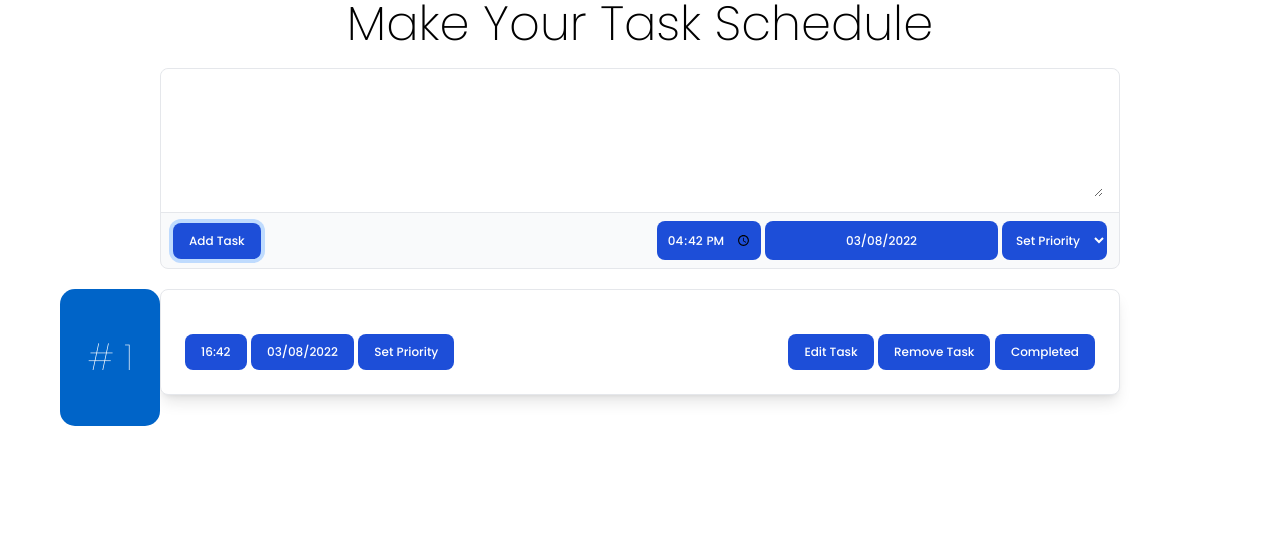
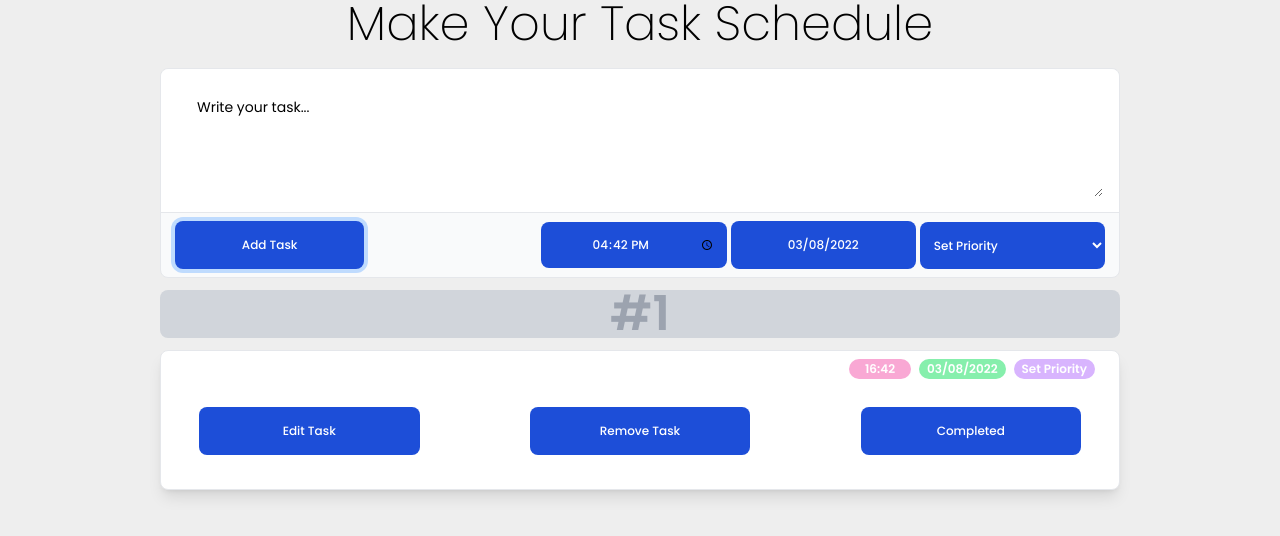
Before and after one commit to jinx71/to-do-list, a plain HTML site: page index.html in a window 1280 px wide. Both pictures are taken after a click on the button "Add Task". Drawn offline with Linux system fonts and the light colour scheme.

Commit message:
to do list built by html5, tailwindCSS, js

```diff
--- a/css/style.css
+++ b/css/style.css
@@ -1,5 +1,7 @@
 body {
     font-family: 'Poppins', sans-serif;
+    background-color: #eee;
+    counter-reset: a;
 }
 
 .strike_none {
@@ -10,24 +12,39 @@ body {
     background-color: green !important;
 }
 
+textarea::placeholder {
+    color: black !important
+}
+
 ::placeholder {
     color: white !important;
 }
 
-.taskBody li {
+/* .taskBody li {
     list-style: none;
     list-style-position: outside;
     counter-increment: counter;
     margin-bottom: 10px;
     font-weight: 300;
 
-}
+} */
 
 #updateButton {
     display: none;
 }
 
-.taskBody li::before {
+ol li {
+    list-style: none;
+
+}
+
+
+.taskNumber::before {
+    counter-increment: a;
+    content: '#' counter(a);
+}
+
+/* .taskBody li::before {
     display: flex;
     justify-content: center;
     align-items: center;
@@ -38,13 +55,23 @@ body {
     left: 60px;
 
     content: "# " counter(counter);
-    /* margin-right: 15px; */
+    margin-right: 15px;
     font-size: 36px;
     font-weight: lighter;
     background-color: rgb(0, 100, 200);
     color: white;
-    /* font-weight: bold; */
+    font-weight: bold;
     padding: 10px;
     border-radius: 15px;
     float: left;
+} */
+
+input {
+    width: 100px;
 }
+
+input[type='time']::-webkit-calendar-picker-indicator {
+    /* background: none; */
+    display: flex;
+
+}
--- a/index.html
+++ b/index.html
@@ -21,33 +21,34 @@
     </header>
     <main class="w-3/4 mx-auto mt-5">
         <div>
-            <div class="mb-4 w-full bg-gray-50 rounded-lg border border-gray-200 dark:bg-gray-700 dark:border-gray-600">
+            <div class="w-full bg-gray-50 rounded-lg border border-gray-200 dark:bg-gray-700 dark:border-gray-600">
                 <div class="py-2 px-4 bg-white rounded-t-lg dark:bg-gray-800">
                     <label for="task" class="sr-only">Task List</label>
-                    <textarea id="task" rows="4"
-                        class="p-5 w-full text-sm text-gray-900 bg-white border-0 dark:bg-gray-800 focus:ring-0 dark:text-white dark:placeholder-gray-400"
+                    <textarea id="task" rows="4" class="p-5 w-full text-sm text-gray-900 bg-white border-0"
                         placeholder="Write your task..."></textarea>
                 </div>
-                <div class="flex justify-between items-center py-2 px-3 border-t dark:border-gray-600">
+                <div
+                    class="flex justify-center items-center md:justify-between flex-col md:flex-row w-full py-2 px-3.5 border-t dark:border-gray-600">
                     <button id="addTaskButton"
-                        class="py-2.5 px-4 text-xs font-medium text-center text-white bg-blue-700 rounded-lg focus:ring-4 focus:ring-blue-200 dark:focus:ring-blue-900 hover:bg-blue-800">
+                        class="px-2.5 py-4 mt-2 md:mt-0 text-xs w-full md:w-1/4 font-medium text-center text-white bg-blue-700 rounded-lg focus:ring-4 focus:ring-blue-200 dark:focus:ring-blue-900 hover:bg-blue-800">
                         Add Task
                     </button>
                     <button id="updateButton"
-                        class=" py-2.5 px-4 text-xs font-medium text-center text-white bg-blue-700 rounded-lg focus:ring-4 focus:ring-blue-200 dark:focus:ring-blue-900 hover:bg-blue-800">
+                        class="px-2.5 py-4 mt-2 md:mt-0 text-xs font-medium md:w-0.5 text-center text-white bg-blue-700 rounded-lg focus:ring-4 focus:ring-blue-200 dark:focus:ring-blue-900 hover:bg-blue-800">
                         Update
                     </button>
-                    <div class="flex pl-0 space-x-1 sm:pl-2">
+                    <div
+                        class="flex justify-center items-center md:justify-end flex-col md:flex-row w-full pl-0 space-x-1">
                         <input type="time" id="setTime"
-                            class="px-2 text-xs font-medium text-center text-white bg-blue-700 rounded-lg focus:ring-4 focus:ring-blue-200 dark:focus:ring-blue-900 hover:bg-blue-800"
+                            class=" text-xs px-2.5 py-3.5 mt-2 md:mt-0 w-full md:w-1/4 font-medium text-center text-white bg-blue-700 rounded-lg focus:ring-4 focus:ring-blue-200 dark:focus:ring-blue-900 hover:bg-blue-800"
                             placeholder="Select time">
 
                         <input datepicker datepicker-autohide datepicker-format="dd/mm/yyyy" type="text" id="setDate"
-                            class="text-xs font-medium text-center text-white bg-blue-700 rounded-lg focus:ring-4 focus:ring-blue-200 dark:focus:ring-blue-900 hover:bg-blue-800"
+                            class=" text-xs w-full px-2.5 py-4 mt-2 md:mt-0 md:w-1/4 font-medium text-center text-white bg-blue-700 rounded-lg focus:ring-4 focus:ring-blue-200 dark:focus:ring-blue-900 hover:bg-blue-800"
                             placeholder="Select date">
 
                         <select id="setPriority"
-                            class="px-2.5 py-2.5 text-xs font-medium  text-white bg-blue-700 rounded-lg focus:ring-4 focus:ring-blue-200 dark:focus:ring-blue-900 hover:bg-blue-800">
+                            class="px-2.5 py-3.5 mt-2 md:mt-0 w-full text-xs  md:w-1/4 font-medium  text-white bg-blue-700 rounded-lg focus:ring-4 focus:ring-blue-200 dark:focus:ring-blue-900 hover:bg-blue-800">
                             <option selected="">Set Priority</option>
                             <option value="Urgent">Urgent</option>
                             <option value="High">High</option>
@@ -62,7 +63,51 @@
         </div>
         <div>
             <ol id="taskBody" class="taskBody list-decimal list-outside">
+                <!-- <li>
+                    <div
+                        class="flex items-center justify-center px-4 text-5xl font-semibold text-center text-gray-400 bg-gray-300 rounded-lg ">
+                        <span>#1</span>
+                    </div>
+                    <div class="taskItem bg-white border border-3 p-6 pt-2 rounded-lg shadow-lg mt-5">
+                        <div class="flex justify-end space-x-2">
+                            <div
+                                class="flex items-center justify-center px-4 text-xs font-semibold text-center text-white bg-pink-300 rounded-full hover:bg-pink-500">
+                                <span>10:12 AM</span>
+                            </div>
+                            <div
+                                class="flex items-center justify-center px-2 py-0.5 text-xs font-semibold text-center text-white bg-green-300 rounded-full hover:bg-green-500">
+                                <span>10 Aug, 2022</span>
+                            </div>
+                            <div
+                                class="flex items-center justify-center px-2 py-0.5 text-xs font-semibold text-center text-white bg-purple-300 rounded-full hover:bg-purple-500">
+                                <span>Medium</span>
+                            </div>
+                        </div>
+                        <h2 class="text-2xl font-light mb-2 p-2.5 text-gray-800">Lorem ipsum dolor sit
+                            amet consectetur
+                            adipisicing elit. Accusantium enim nulla eaque amet qui ut veritatis dignissimos asperiores,
+                            ipsa nesciunt culpa aspernatur repudiandae, debitis, officia recusandae impedit voluptatum
+                            nostrum illo.</h2>
+                        <div
+                            class="flex justify-center items-center md:justify-between flex-col md:flex-row w-full pb-2.5 px-3.5">
 
+
+                            <button type="submit" id="edit" onclick=update(this)
+                                class="px-2.5 py-4 mt-2 md:mt-0 text-xs w-full md:w-1/4 font-medium text-center text-white bg-blue-700 rounded-lg focus:ring-4 focus:ring-blue-200 dark:focus:ring-blue-900 hover:bg-blue-800">
+                                Edit Task
+                            </button>
+                            <button type="submit" id="remove" onclick=rm(this)
+                                class="px-2.5 py-4 mt-2 md:mt-0 text-xs w-full md:w-1/4 font-medium text-center text-white bg-blue-700 rounded-lg focus:ring-4 focus:ring-blue-200 dark:focus:ring-blue-900 hover:bg-blue-800">
+                                Remove Task
+                            </button>
+                            <button type="submit" id="remove" onclick=completed(this)
+                                class="px-2.5 py-4 mt-2 md:mt-0 text-xs w-full md:w-1/4 font-medium text-center text-white bg-blue-700 rounded-lg focus:ring-4 focus:ring-blue-200 dark:focus:ring-blue-900 hover:bg-blue-800">
+                                Completed
+                            </button>
+
+                        </div>
+                    </div>
+                </li> -->
             </ol>
         </div>
     </main>
--- a/js/script.js
+++ b/js/script.js
@@ -5,6 +5,7 @@ const taskBody = document.getElementById('taskBody');
 const setTime = document.getElementById('setTime');
 const setDate = document.getElementById('setDate');
 const setPriority = document.getElementById('setPriority');
+
 // This block needs to updated.
 let currentdate = new Date();
 let time = currentdate.getHours() + ":" + currentdate.getMinutes();
@@ -28,6 +29,9 @@ function update(element) {
     task.value = taskItem.innerText;
 
 }
+
+
+
 // This block needs some button style and disable function.
 function completed(element) {
     let completedTask = element.parentElement.parentElement.parentElement;
@@ -40,42 +44,51 @@ updateButton.addEventListener('click', function () {
     addTaskButton.style.display = "flex";
     updateButton.style.display = "none";
     task.value = "";
+    // count();
 })
 addTaskButton.addEventListener('click', function () {
     const taskList = task.value;
-    taskBody.innerHTML += `<li><div class="taskItem bg-white border border-3 p-6 rounded-lg shadow-lg mt-5">
-    <h2 class="text-2xl font-light mb-2 text-gray-800">${taskList}</h2>
-    <div class="flex justify-between mt-5">
-        <div>
+    taskBody.innerHTML += `<li>
     <div
-                class="inline-flex items-center py-2.5 px-4 text-xs font-medium text-center text-white bg-blue-700 rounded-lg focus:ring-4 focus:ring-blue-200 dark:focus:ring-blue-900 hover:bg-blue-800">
+        class="mt-3 flex items-center justify-center px-4 text-5xl font-semibold text-center text-gray-400 bg-gray-300 rounded-lg ">
+        <span class="taskNumber"></span>
+    </div>
+    <div class="taskItem bg-white border border-3 p-6 pt-2 rounded-lg shadow-lg mt-3">
+        <div class="flex justify-end space-x-2">
+            <div
+                class="flex items-center justify-center px-4 text-xs font-semibold text-center text-white bg-pink-300 rounded-full hover:bg-pink-500">
                 <span>${setTime.value}</span>
             </div>
             <div
-                class="inline-flex items-center py-2.5 px-4 text-xs font-medium text-center text-white bg-blue-700 rounded-lg focus:ring-4 focus:ring-blue-200 dark:focus:ring-blue-900 hover:bg-blue-800">
+                class="flex items-center justify-center px-2 py-0.5 text-xs font-semibold text-center text-white bg-green-300 rounded-full hover:bg-green-500">
                 <span>${setDate.value}</span>
             </div>
             <div
-                class="inline-flex items-center py-2.5 px-4 text-xs font-medium text-center text-white bg-blue-700 rounded-lg focus:ring-4 focus:ring-blue-200 dark:focus:ring-blue-900 hover:bg-blue-800">
-                <span>${setPriority.options[setPriority.selectedIndex].value
-        }</span >
+                class="flex items-center justify-center px-2 py-0.5 text-xs font-semibold text-center text-white bg-purple-300 rounded-full hover:bg-purple-500">
+                <span>${setPriority.options[setPriority.selectedIndex].value}</span >
             </div >
         </div >
-    <div>
+        <h2 class="text-2xl font-light mb-2 p-2.5 text-gray-800">${taskList}</h2>
+        <div
+            class="flex justify-center items-center md:justify-between flex-col md:flex-row w-full pb-2.5 px-3.5">
+
+
             <button type="submit" id="edit" onclick=update(this)
-            class="inline-flex items-center py-2.5 px-4 text-xs font-medium text-center text-white bg-blue-700 rounded-lg focus:ring-4 focus:ring-blue-200 dark:focus:ring-blue-900 hover:bg-blue-800">
+                class="px-2.5 py-4 mt-2 md:mt-0 text-xs w-full md:w-1/4 font-medium text-center text-white bg-blue-700 rounded-lg focus:ring-4 focus:ring-blue-200 dark:focus:ring-blue-900 hover:bg-blue-800">
                 Edit Task
             </button>
             <button type="submit" id="remove" onclick=rm(this)
-            class="inline-flex items-center py-2.5 px-4 text-xs font-medium text-center text-white bg-blue-700 rounded-lg focus:ring-4 focus:ring-blue-200 dark:focus:ring-blue-900 hover:bg-blue-800">
+    class="px-2.5 py-4 mt-2 md:mt-0 text-xs w-full md:w-1/4 font-medium text-center text-white bg-blue-700 rounded-lg focus:ring-4 focus:ring-blue-200 dark:focus:ring-blue-900 hover:bg-blue-800" >
         Remove Task
-        </button>
+            </button >
         <button type="submit" id="remove" onclick=completed(this)
-            class="inline-flex items-center py-2.5 px-4 text-xs font-medium text-center text-white bg-blue-700 rounded-lg focus:ring-4 focus:ring-blue-200 dark:focus:ring-blue-900 hover:bg-blue-800">
+    class="px-2.5 py-4 mt-2 md:mt-0 text-xs w-full md:w-1/4 font-medium text-center text-white bg-blue-700 rounded-lg focus:ring-4 focus:ring-blue-200 dark:focus:ring-blue-900 hover:bg-blue-800" >
         Completed
-        </button>
-    </div>
+            </button >
+
         </div >
-</div > </li>`;
+    </div >
+</li > `;
     task.value = "";
+
 })
```
Also changed, not shown: image/clock.jpg (added), 1 other file. Lines whose indentation alone changed are shown as unchanged.
